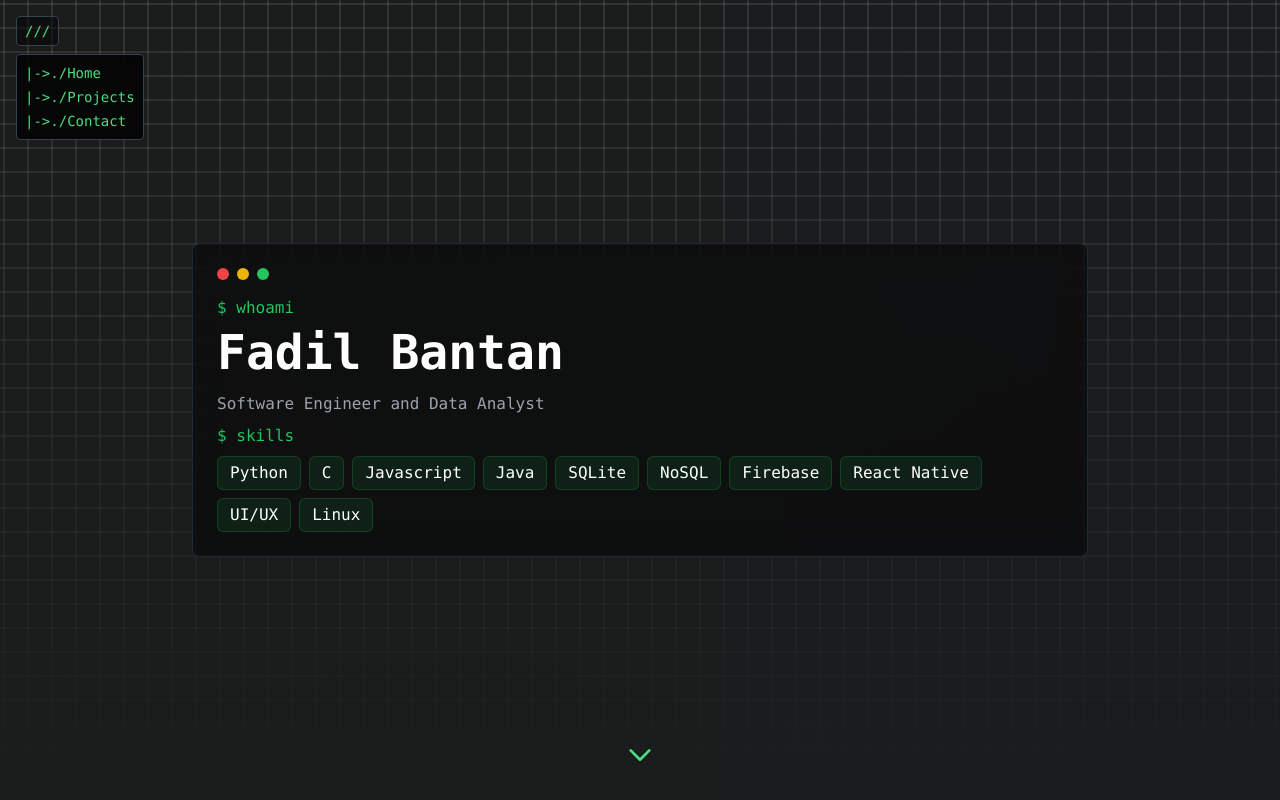
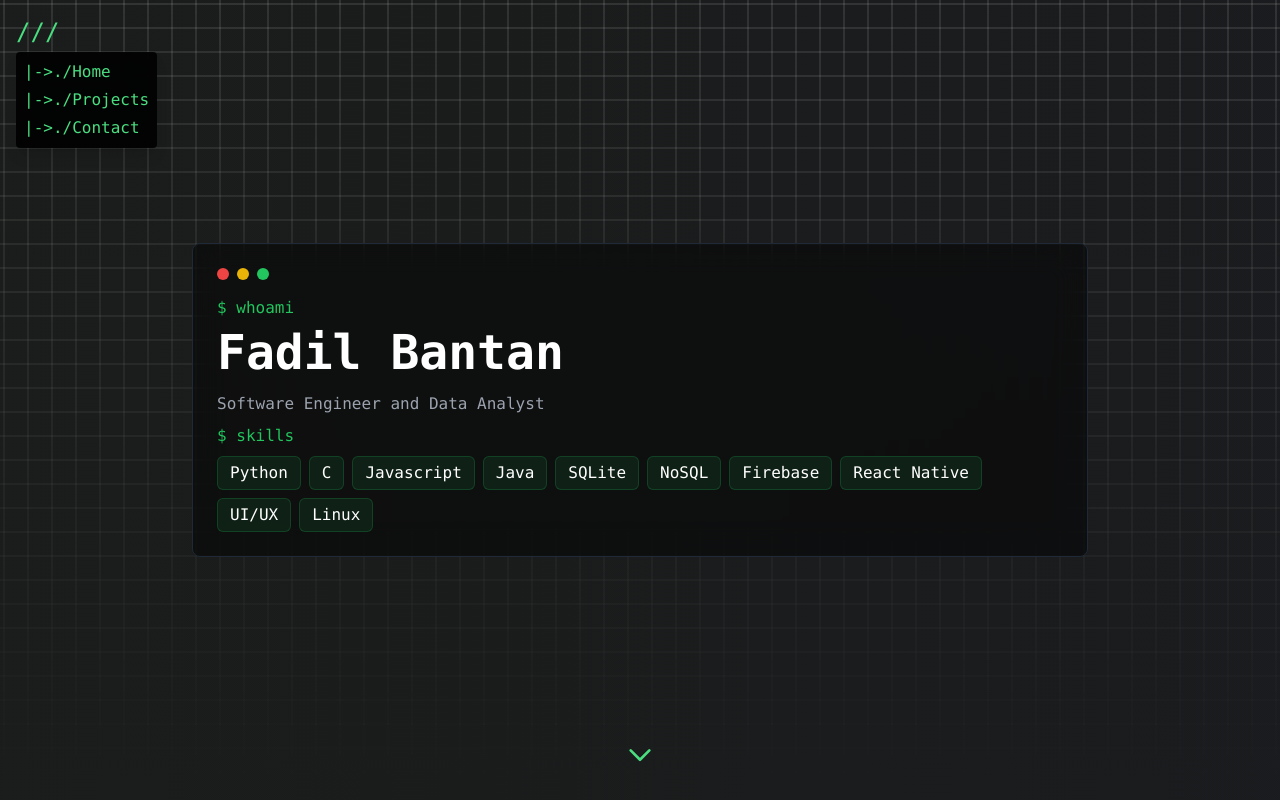
Before and after one commit to fadelbantan/builtbybantan, a Next.js app in the folder portfolio-site/: page / in a window 1280 px wide. Both pictures are taken after a click on the button "///". Shown: the top 800 px of the page. Built offline with nearby package versions, Linux system fonts and the light colour scheme.

Commit message:
style: refine dropdown UI

```diff
--- a/portfolio-site/app/components/DropdownMenu.tsx
+++ b/portfolio-site/app/components/DropdownMenu.tsx
@@ -8,10 +8,10 @@ export default function DropdownMenu() {
   const [open, setOpen] = useState(false);
 
   return (
-    <div className="fixed top-4 left-4 z-50 text-sm">
+    <div className="fixed top-4 left-4 z-50 text-base">
       <button
         onClick={() => setOpen(!open)}
-        className="font-mono text-green-400 bg-black/50 border border-gray-700 px-2 py-1 rounded hover:bg-black/70 transition"
+        className="font-mono text-green-400 text-2xl hover:text-green-300 transition focus:outline-none"
       >
         {"///"}
       </button>
@@ -21,8 +21,8 @@ export default function DropdownMenu() {
             initial={{ opacity: 0, y: -10 }}
             animate={{ opacity: 1, y: 0 }}
             exit={{ opacity: 0, y: -10 }}
-            transition={{ duration: 0.2 }}
-            className="mt-2 bg-black/80 backdrop-blur-lg border border-gray-700 rounded p-2 space-y-1"
+            transition={{ duration: 0.25 }}
+            className="mt-1 bg-black/90 backdrop-blur-md shadow-lg rounded p-2 space-y-1"
           >
             <Link
               href="#home"
```
